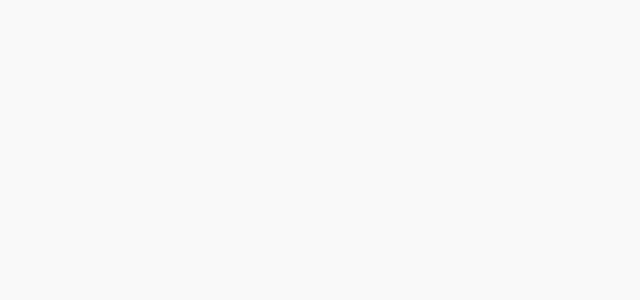
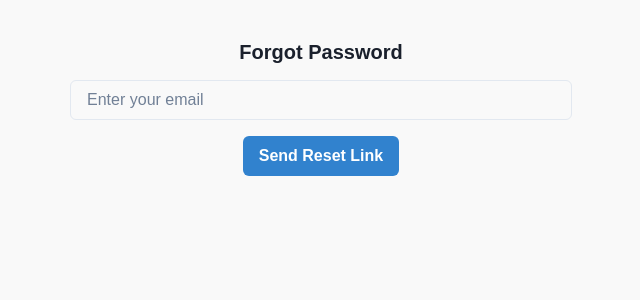
Before and after one commit to antsuh1028/AFStore, a React (Vite) app in the folder client/: page /forgot-password in a window 1280 px wide. Before the commit this address had no page. Shown: the top 300 px of the page, without its empty margins (319-959 px from the left). Built offline with nearby package versions, Linux system fonts and the light colour scheme.

Commit message:
additional changes to signup & password recovery

```diff
--- a/client/src/App.jsx
+++ b/client/src/App.jsx
@@ -5,7 +5,18 @@ import HomePage from "./pages/Home";
 import ContactPage from "./pages/Contact";
 import TermsAndPolicies from "./pages/Terms";
 import Login from "./pages/Login";
-import {PackingPage, FAQPage, B2BPage, DealPage, HowToOrderPage, MarinatedPage} from "./pages/wholesale"
+import Signup from "./pages/Signup";
+import ForgotPassword from "./pages/ForgotPassword";
+import ResetPassword from "./pages/ResetPassword";
+import AgreementGate from "./pages/AgreementGate";
+import {
+  PackingPage,
+  FAQPage,
+  B2BPage,
+  DealPage,
+  HowToOrderPage,
+  MarinatedPage,
+} from "./pages/wholesale";
 import theme from "./theme";
 import "./fonts.css";
 
@@ -13,9 +24,9 @@ function App() {
   return (
     <ChakraProvider theme={theme}>
       <BrowserRouter>
-        <Box minH="100vh" bg="#f9f9f9">
+        <Box minH="100vh" display="flex" flexDirection="column" bg="#f9f9f9">
           {/* <Navbar /> */}
-          <Box as="main">
+          <Box as="main" flex="1">
             <Routes>
               <Route path="/" element={<HomePage />} />
               <Route path="/contact" element={<ContactPage />} />
@@ -27,8 +38,10 @@ function App() {
               <Route path="/wholesale/marinated" element={<MarinatedPage />} />
               <Route path="/terms-and-policies" element={<TermsAndPolicies />} />
               <Route path="/login" element={<Login />} />
-
-              {/* <Route path="/contact" element={<ContactPage />} /> */}
+              <Route path="/signup" element={<Signup />} />
+              <Route path="/signup/agreements" element={<AgreementGate />} />
+              <Route path="/forgot-password" element={<ForgotPassword />} />
+              <Route path="/reset-password" element={<ResetPassword />} />
               {/* Add more routes as needed */}
             </Routes>
           </Box>
--- /dev/null
+++ b/client/src/pages/ForgotPassword.jsx
@@ -0,0 +1,45 @@
+import { useState } from "react";
+import {
+  Box, Input, Button, VStack, Heading, useToast, Container,
+} from "@chakra-ui/react";
+
+const ForgotPassword = () => {
+  const [email, setEmail] = useState("");
+  const toast = useToast();
+
+  const handleRequest = async () => {
+    try {
+      const res = await fetch("http://localhost:3001/api/users/forgot-password", {
+        method: "POST",
+        headers: { "Content-Type": "application/json" },
+        body: JSON.stringify({ email }),
+      });
+      const data = await res.json();
+      if (res.ok) {
+        toast({ title: "Check your inbox!", status: "success" });
+      } else {
+        toast({ title: "Error", description: data.message, status: "error" });
+      }
+    } catch (err) {
+      toast({ title: "Server error", description: err.message, status: "error" });
+    }
+  };
+
+  return (
+    <Container mt={10}>
+      <VStack spacing={4}>
+        <Heading size="md">Forgot Password</Heading>
+        <Input
+          placeholder="Enter your email"
+          value={email}
+          onChange={(e) => setEmail(e.target.value)}
+        />
+        <Button onClick={handleRequest} colorScheme="blue">
+          Send Reset Link
+        </Button>
+      </VStack>
+    </Container>
+  );
+};
+
+export default ForgotPassword;
```
